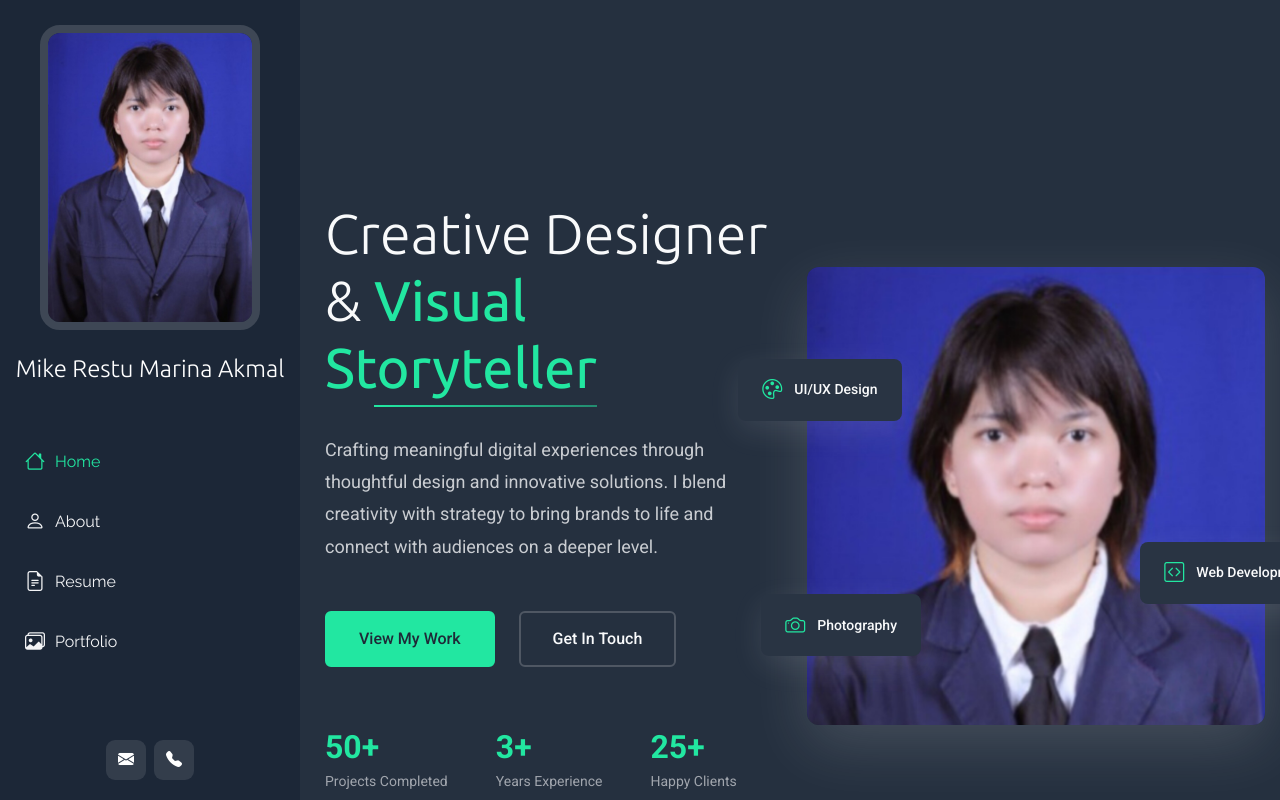
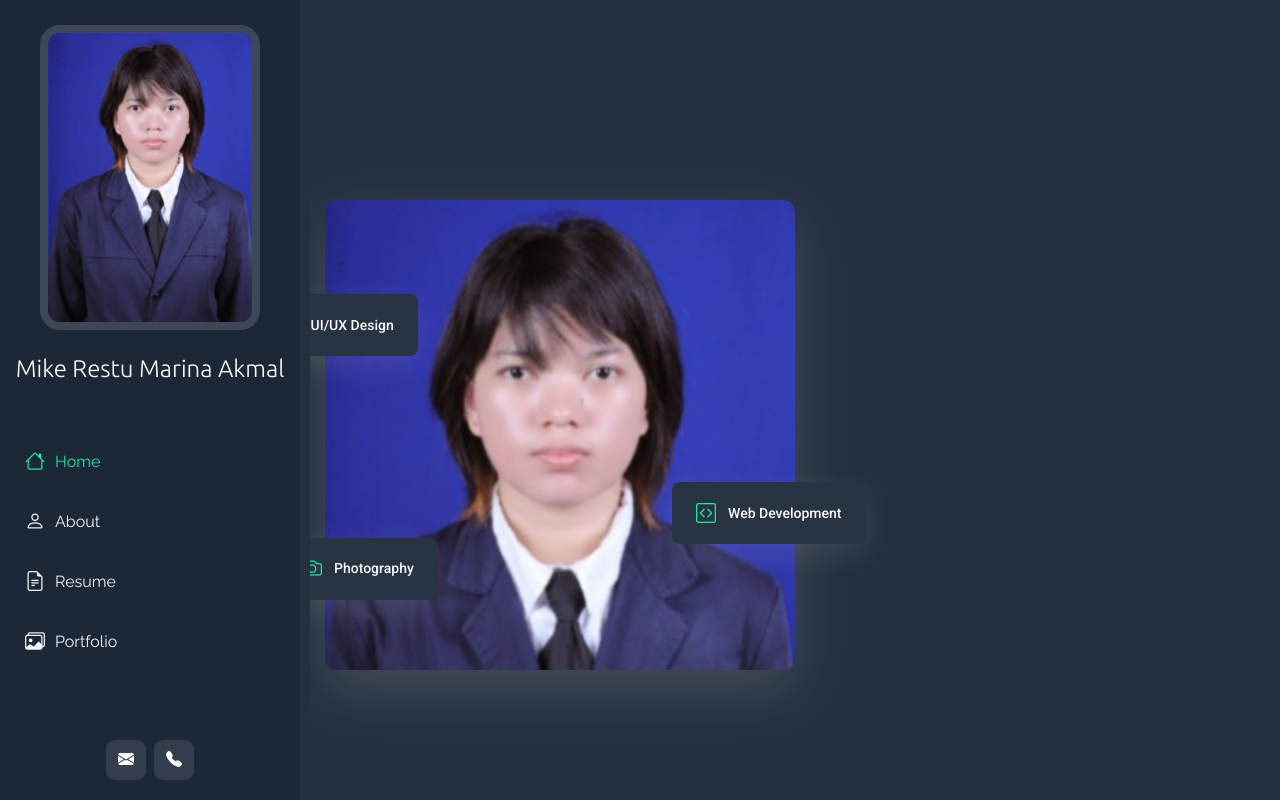
Before and after one commit to Mikeakmal/MyPage, a plain HTML site: page index.html in a window 1280 px wide. Shown: the top 800 px of the page. Drawn offline with Linux system fonts and the light colour scheme.

Commit message:
Update index.html

```diff
--- a/index.html
+++ b/index.html
@@ -99,37 +99,6 @@
     <section id="hero" class="hero section">
 
       <div class="container" data-aos="fade-up" data-aos-delay="100">
-
-        <div class="row align-items-center">
-          <div class="col-lg-6 order-2 order-lg-1">
-            <div class="hero-content">
-              <h1 data-aos="fade-up" data-aos-delay="200">
-                Creative Designer &amp;
-                <span class="accent-text">Visual Storyteller</span>
-              </h1>
-              <p class="hero-description" data-aos="fade-up" data-aos-delay="300">
-                Crafting meaningful digital experiences through thoughtful design and innovative solutions. I blend creativity with strategy to bring brands to life and connect with audiences on a deeper level.
-              </p>
-              <div class="hero-actions" data-aos="fade-up" data-aos-delay="400">
-                <a href="#portfolio" class="btn-primary">View My Work</a>
-                <a href="#contact" class="btn-secondary">Get In Touch</a>
-              </div>
-              <div class="hero-stats" data-aos="fade-up" data-aos-delay="500">
-                <div class="stat-item">
-                  <span class="stat-number">50+</span>
-                  <span class="stat-label">Projects Completed</span>
-                </div>
-                <div class="stat-item">
-                  <span class="stat-number">3+</span>
-                  <span class="stat-label">Years Experience</span>
-                </div>
-                <div class="stat-item">
-                  <span class="stat-number">25+</span>
-                  <span class="stat-label">Happy Clients</span>
-                </div>
-              </div>
-            </div>
-          </div>
 
           <div class="col-lg-6 order-1 order-lg-2">
             <div class="hero-image" data-aos="fade-up" data-aos-delay="300">
```
